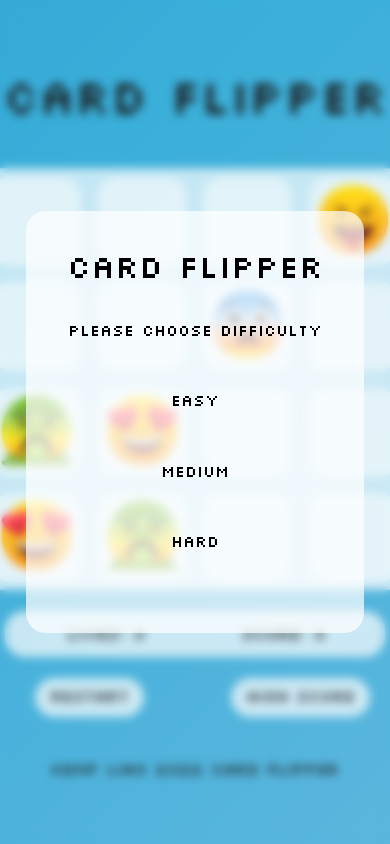
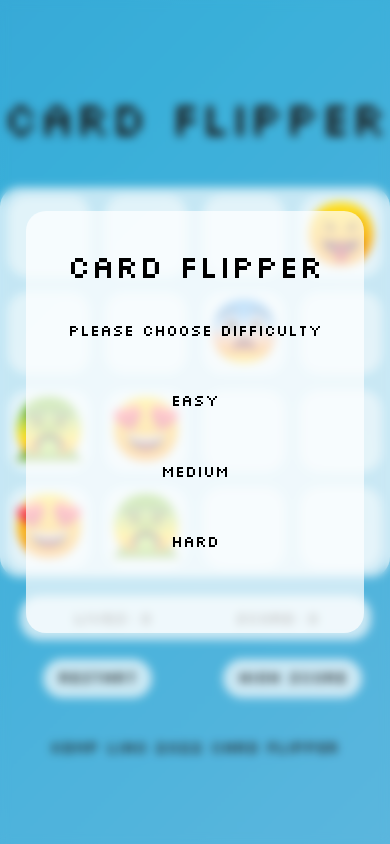
Before and after one commit to kemp-liao/Card-Flipper, a PHP site: page / in a window 390 px wide. Run offline with PHP 8.4, Linux system fonts and the light colour scheme; grey boxes are pictures that could not be loaded.

Commit message:
Media query fixed.

```diff
--- a/css/index.css
+++ b/css/index.css
@@ -194,3 +194,17 @@ body {
 .display-none {
     display: none;
 }
+
+@media only screen and (max-height: 700px) {
+    .game-container {
+        height: 380px;
+        width: 380px;
+    }
+}
+
+@media only screen and (max-width: 400px) {
+    .game-container {
+        height: 100vw;
+        width: 100vw;
+    }
+}
```
